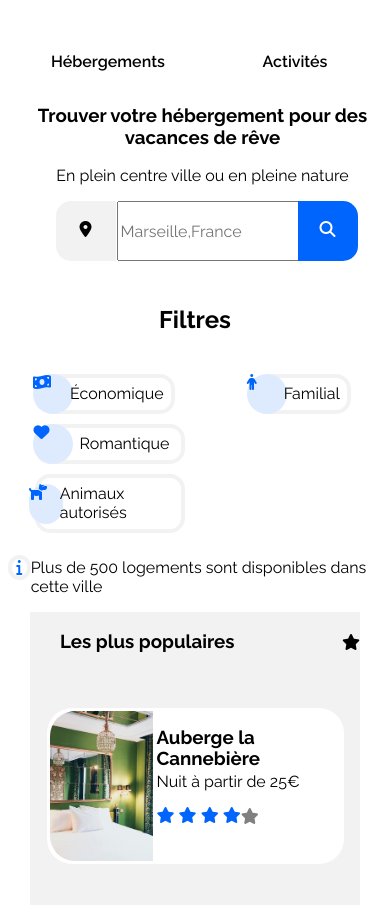
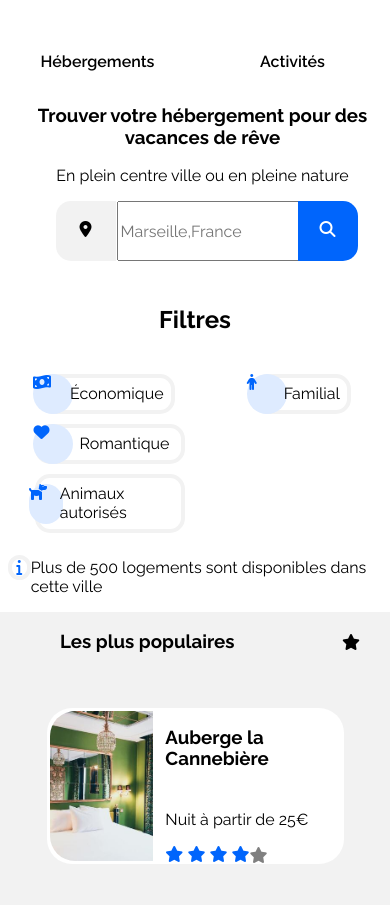
Before and after one commit to Babas788/PJ3, a plain HTML site: page Index.html in a window 390 px wide. Shown: the part 138-1043 px from the top of the page. Drawn offline with Linux system fonts and the light colour scheme.

Commit message:
dernières modifs

```diff
--- a/Css/style.css
+++ b/Css/style.css
@@ -292,7 +292,10 @@ input[type="submit"] {
 }
 
 .corps_populaire{
-    align-items: center;
+    display: flex;
+    width: 60%;
+    flex-direction: column;
+    justify-content: space-between;
 }
 
 
@@ -400,11 +403,23 @@ footer {
 
     .entete_imagelogo{
         flex-direction: column;
+        justify-content: space-between;
+    }
+    .choix{
+        display: flex;
+        justify-content: space-around;
+        width: 100%;
+    }
+    .navigation{
+        width: 50%;
     }
     .btn_navigation {
+        display: flex;
+        justify-content: center;
         color: black;
         font-weight: 550;
         padding-bottom: 15px;
+        width: 100%;
     }
 
     .btn_navigation:hover {
@@ -483,6 +498,7 @@ footer {
     /*aside*/
     .proposition{
         width: 100%;
+        background-color: #F2F2F2;
     }
 
     .bloc-popularite{
@@ -500,12 +516,6 @@ footer {
         justify-content: space-around;
         margin-top: 15px;
         margin-bottom: 15px;
-    }
-    .photo_populaire{
-        width: 35%;
-    }
-    .corps_populaire{
-        width: 300px;
     }
 
     /*logement*/
```
